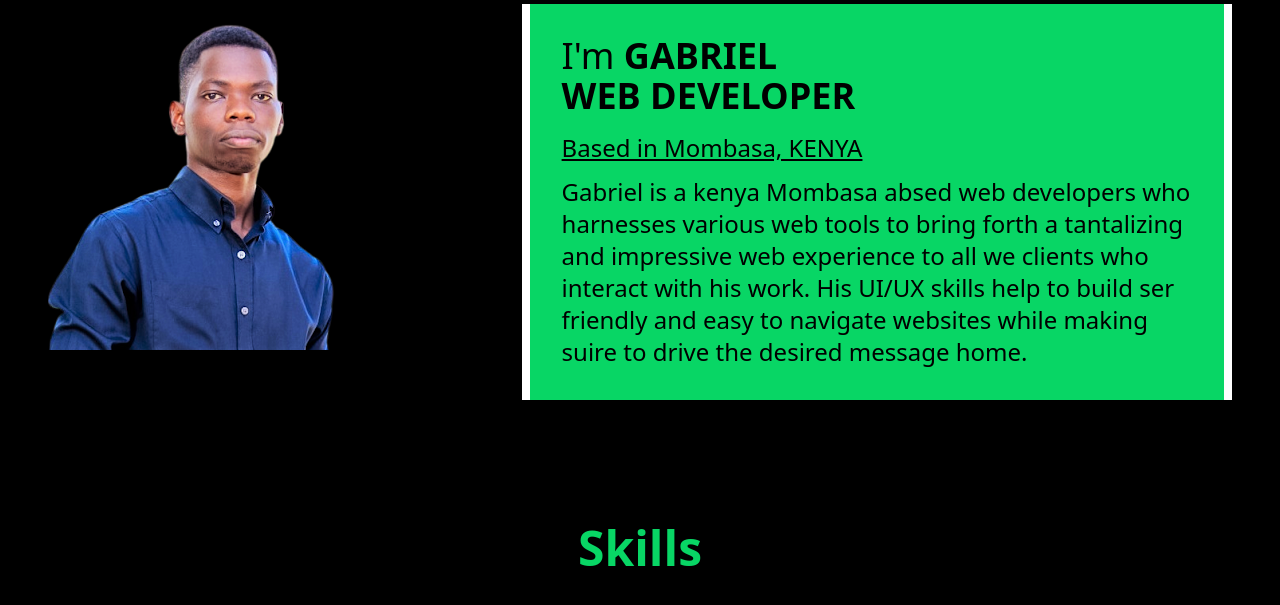
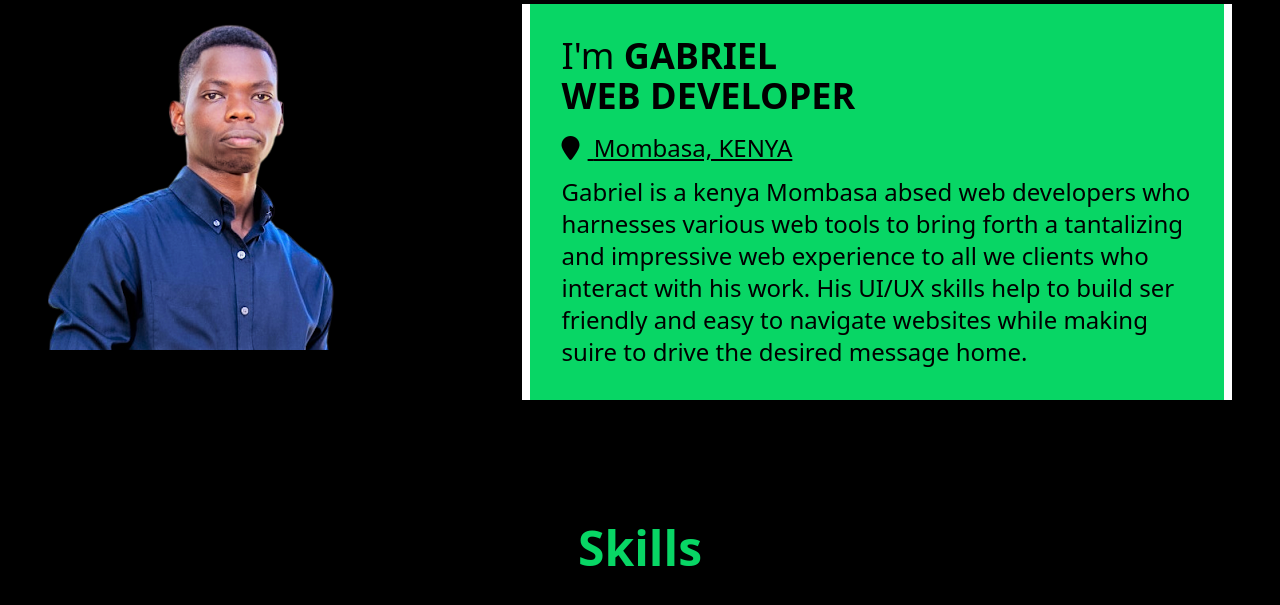
Before and after one commit to Opiyo24/half, a website: page portfolio_website/public/index.html in a window 1280 px wide. Shown: the part 980-1585 px from the top of the page. Drawn offline with Linux system fonts and the light colour scheme.

Commit message:
Minor adjustments

```diff
--- a/portfolio_website/public/index.html
+++ b/portfolio_website/public/index.html
@@ -64,7 +64,7 @@
                     WEB DEVELOPER
                 </div>
                 <div class="w-full  md:text-black text-2xl justify-center align-middle mb-3 underline">
-                    Based in Mombasa, KENYA
+                    <i class="fa-solid fa-location-pin pr-2"></i> <span>  Mombasa, KENYA</span>
                 </div>
                 <div class="w-full  md:text-black text-lg md:text-2xl justify-center align-middle ">
                     Gabriel is a kenya Mombasa absed web developers who harnesses various web tools to bring forth a tantalizing and impressive web experience to all we clients who interact with his work. His UI/UX  skills help to build ser friendly and easy to navigate websites while making suire to drive the desired message home.
```
Also changed, not shown: portfolio_website/public/styles.css.
